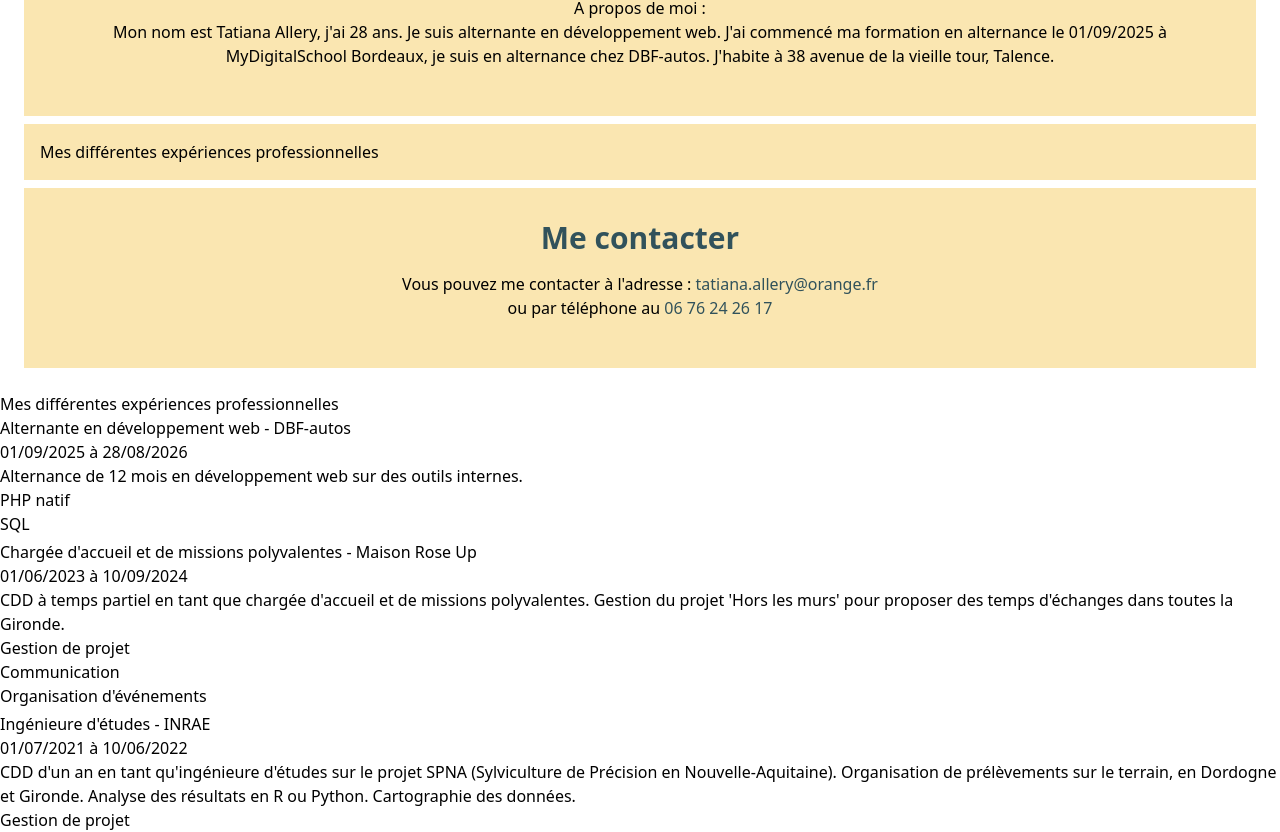
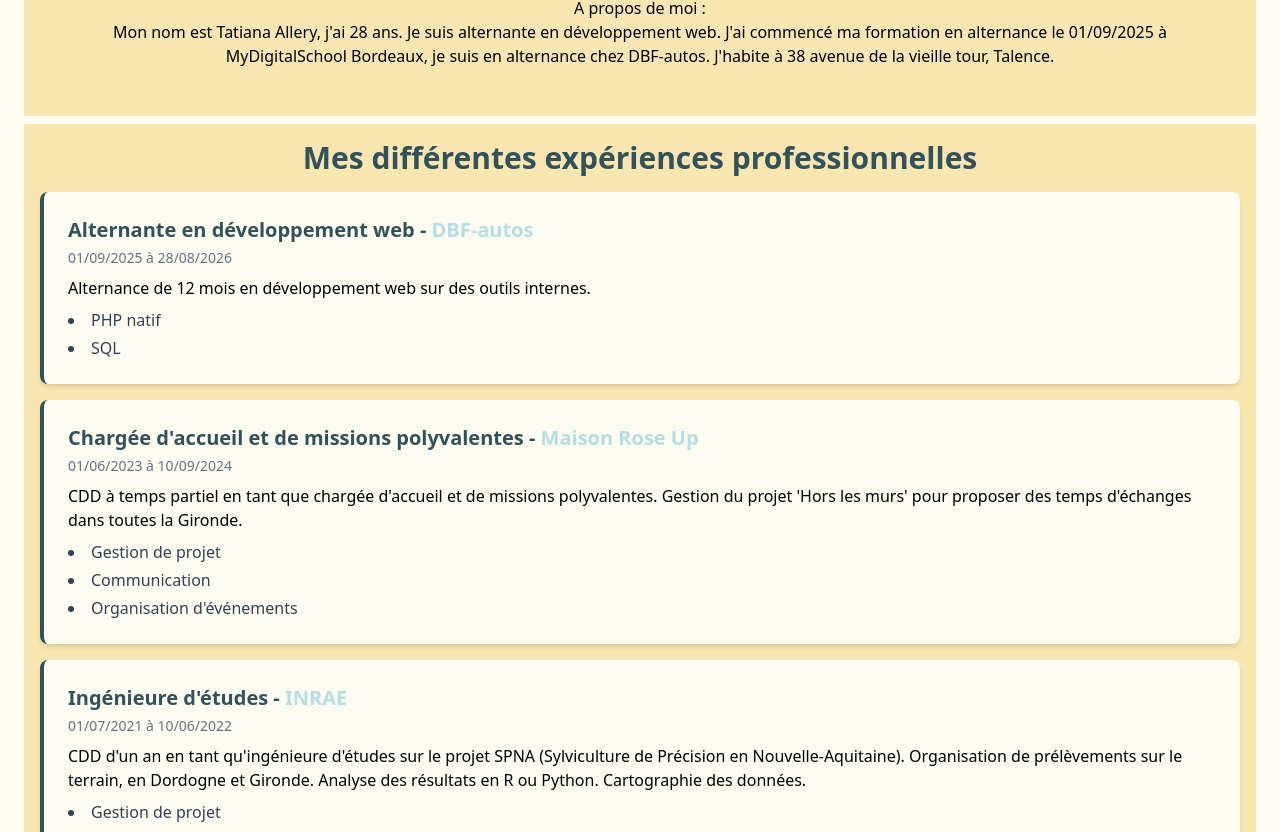
Before and after one commit to TatianaAll/vue-ci-cd, a Vue app: page / in a window 1280 px wide. Shown: the part 576-1408 px from the top of the page. Built offline with nearby package versions, Linux system fonts and the light colour scheme.

Commit message:
style: adapt colors

```diff
--- a/src/App.vue
+++ b/src/App.vue
@@ -1,14 +1,11 @@
 <script setup>
 import NavBar from "./components/NavBar.vue";
-import WorkExperiments from "./components/resume/WorkExperiments.vue";
 import HomeView from "./pages/HomeView.vue";
-import resume from "./assets/resume.json";
 </script>
 
 <template>
   <NavBar />
   <HomeView />
-  <WorkExperiments :work="resume.work" />
 </template>
 
 <style scoped></style>
--- a/src/components/resume/WorkExperiments.vue
+++ b/src/components/resume/WorkExperiments.vue
@@ -8,20 +8,31 @@ defineProps({
 </script>
 
 <template>
-  <section>
-    <h2>Mes différentes expériences professionnelles</h2>
-    <div v-for="job in work" :key="job.name" class="mb-1">
-      <h3>
+  <h2 class="text-3xl font-bold text-center text-[#31525B]">
+    Mes différentes expériences professionnelles
+  </h2>
+  <div
+    v-for="job in work"
+    :key="job.name"
+    class="bg-[#FCFCF0] rounded-lg shadow-md p-6 my-4 border-l-4 border-[#31525B]"
+  >
+    <h3 class="text-xl font-semibold text-[#31525B] mb-1">
       {{ job.position }} -
-        <a :href="job.url" target="_blank">{{ job.name }}</a>
+      <a
+        :href="job.url"
+        target="_blank"
+        class="text-[#B3DEE5] hover:underline"
+        >{{ job.name }}</a
+      >
     </h3>
-      <p>{{ job.startDate }} à {{ job.endDate }}</p>
-      <p>{{ job.summary }}</p>
-      <ul>
+    <p class="text-sm text-gray-500 mb-2">
+      {{ job.startDate }} à {{ job.endDate }}
+    </p>
+    <p class="mb-2">{{ job.summary }}</p>
+    <ul class="list-disc list-inside space-y-1 text-gray-700">
       <li v-for="highlight in job.highlights" :key="highlight">
         {{ highlight }}
       </li>
     </ul>
   </div>
-  </section>
 </template>
--- a/src/pages/HomeView.vue
+++ b/src/pages/HomeView.vue
@@ -2,11 +2,12 @@
 import ContactComponent from "../components/ContactComponent.vue";
 import ProfileView from "../components/ProfileView.vue";
 import WorkExperiments from "../components/resume/WorkExperiments.vue";
+import resume from "../assets/resume.json";
 </script>
 
 <template>
-  <main class="p-4">
-    <section id="home" class="bg-[#FAE6B1] rounded-xsm m-2 p-4">
+  <main class="p-4 bg-[#FCFCF0]">
+    <section id="home" class="bg-[#FAE6B1] rounded- m-2 p-4">
       <div class="flex items-center justify-around gap-4 mx-auto">
         <div>
           <h1 class="text-5xl font-bold text-center font-lexend text-[#31525B]">
@@ -32,7 +33,7 @@ import WorkExperiments from "../components/resume/WorkExperiments.vue";
     </section>
 
     <section id="experiences" class="bg-[#FAE6B1] rounded-xsm m-2 p-4">
-      <WorkExperiments />
+      <WorkExperiments :work="resume.work" />
     </section>
 
     <section id="contact" class="bg-[#FAE6B1] rounded-xsm m-2 p-4">
```
Lines whose indentation alone changed are shown as unchanged.
